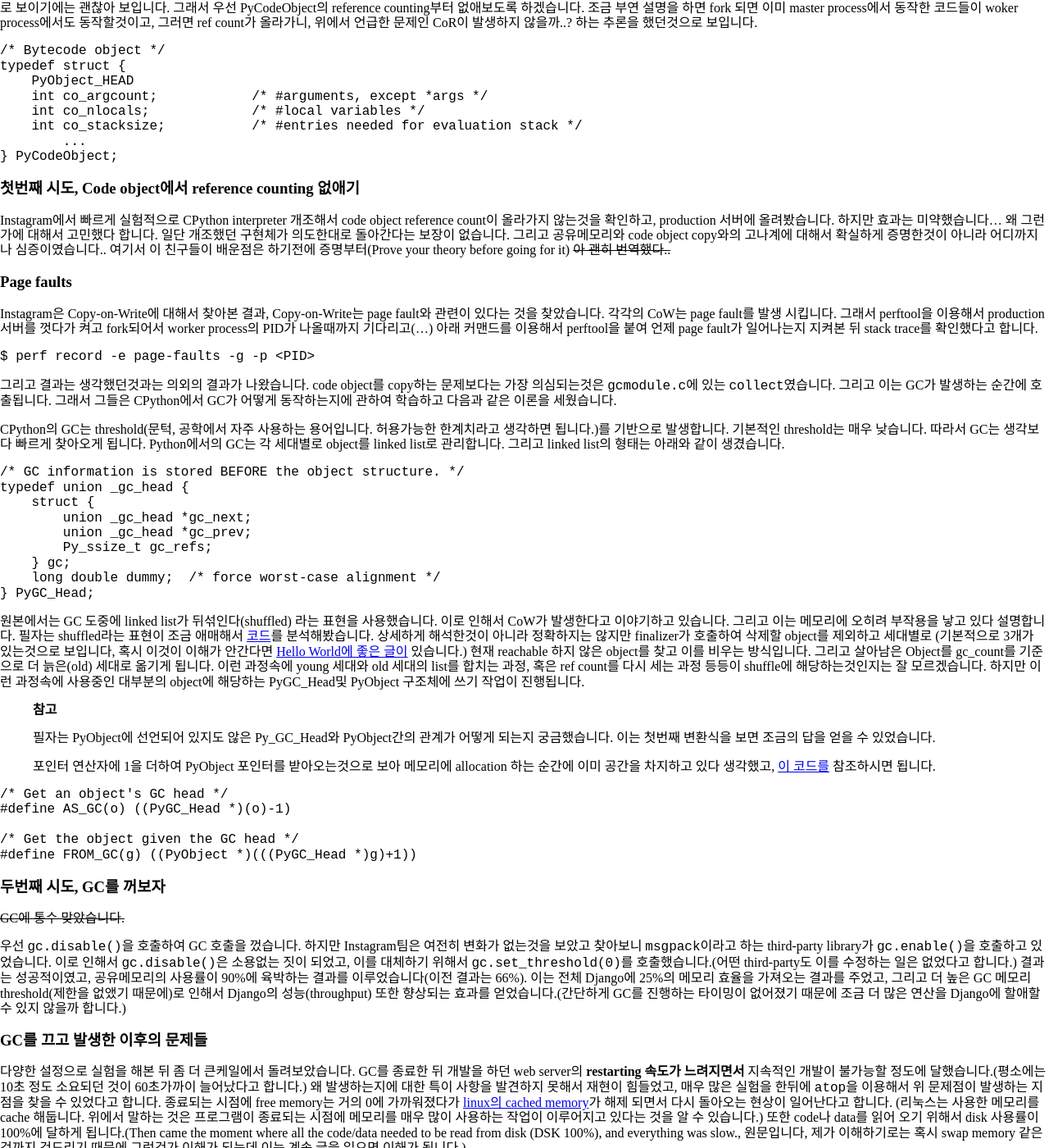
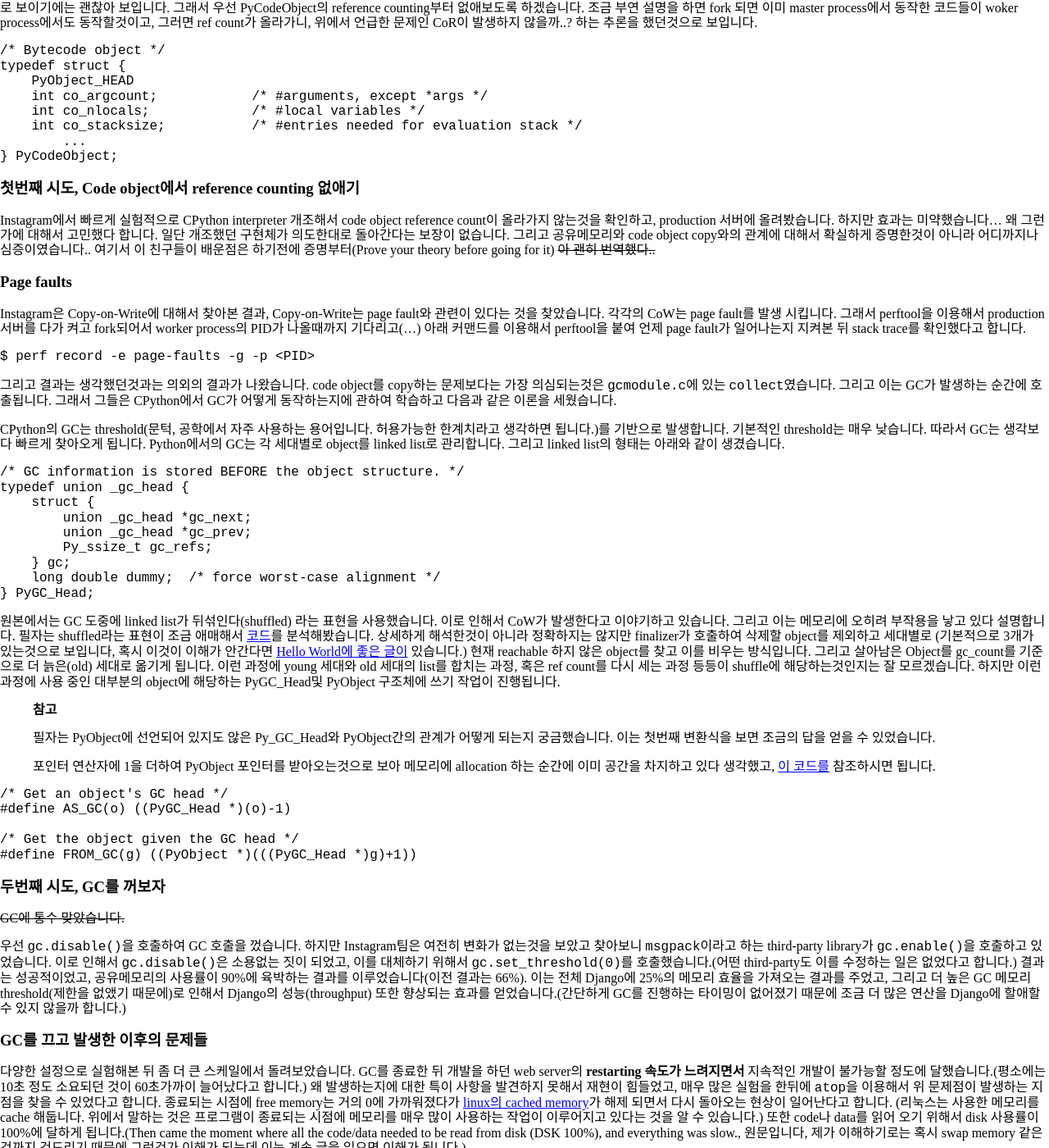
Before and after one commit to Luavis/luavis.github.io, a Jekyll site: the page built from _posts/python/2017-03-21-dismissing-python-garbage-collection-at-instagram.md, in a window 1280 px wide and 1400 px high, scrolled down 1037 px. Shown: the whole window at 82% size. Built offline with Jekyll 4.4.1, drawn with Linux system fonts in a browser that asks for light colours; nearby versions of some CDN libraries; library files that are not in the unit come from our copies; comment, search, counter and statistics services are not loaded; some of the changed text lies outside the part shown.

Commit message:
Edit spelling in instagram gc post

````diff
--- a/_posts/python/2017-03-21-dismissing-python-garbage-collection-at-instagram.md
+++ b/_posts/python/2017-03-21-dismissing-python-garbage-collection-at-instagram.md
@@ -52,11 +52,11 @@ typedef struct {
 
 ### 첫번째 시도, Code object에서 reference counting 없애기
 
-Instagram에서 빠르게 실험적으로 CPython interpreter 개조해서 code object reference count이 올라가지 않는것을 확인하고, production 서버에 올려봤습니다. 하지만 효과는 미약했습니다... 왜 그런가에 대해서 고민했다 합니다. 일단 개조했던 구현체가 의도한대로 돌아간다는 보장이 없습니다. 그리고 공유메모리와 code object copy와의 고나계에 대해서 확실하게 증명한것이 아니라 어디까지나 심증이였습니다.. 여기서 이 친구들이 배운점은 하기전에 증명부터(Prove your theory before going for it) <strike>아 괜히 번역했다..</strike>
+Instagram에서 빠르게 실험적으로 CPython interpreter 개조해서 code object reference count이 올라가지 않는것을 확인하고, production 서버에 올려봤습니다. 하지만 효과는 미약했습니다... 왜 그런가에 대해서 고민했다 합니다. 일단 개조했던 구현체가 의도한대로 돌아간다는 보장이 없습니다. 그리고 공유메모리와 code object copy와의 관계에 대해서 확실하게 증명한것이 아니라 어디까지나 심증이였습니다.. 여기서 이 친구들이 배운점은 하기전에 증명부터(Prove your theory before going for it) <strike>아 괜히 번역했다..</strike>
 
 ### Page faults
 
-Instagram은 Copy-on-Write에 대해서 찾아본 결과, Copy-on-Write는 page fault와 관련이 있다는 것을 찾았습니다. 각각의 CoW는 page fault를 발생 시킵니다. 그래서 perftool을 이용해서 production 서버를 껏다가 켜고 fork되어서 worker process의 PID가 나올때까지 기다리고(...) 아래 커맨드를 이용해서 perftool을 붙여 언제  page fault가 일어나는지 지켜본 뒤 stack trace를 확인했다고 합니다.
+Instagram은 Copy-on-Write에 대해서 찾아본 결과, Copy-on-Write는 page fault와 관련이 있다는 것을 찾았습니다. 각각의 CoW는 page fault를 발생 시킵니다. 그래서 perftool을 이용해서 production 서버를 다가 켜고 fork되어서 worker process의 PID가 나올때까지 기다리고(...) 아래 커맨드를 이용해서 perftool을 붙여 언제  page fault가 일어나는지 지켜본 뒤 stack trace를 확인했다고 합니다.
 
 ```sh
 $ perf record -e page-faults -g -p <PID>
@@ -77,7 +77,7 @@ typedef union _gc_head {
     long double dummy;  /* force worst-case alignment */
 } PyGC_Head;
 ```
-원본에서는 GC 도중에 linked list가 뒤섞인다(shuffled) 라는 표현을 사용했습니다. 이로 인해서 CoW가 발생한다고 이야기하고 있습니다. 그리고 이는 메모리에 오히려 부작용을 낳고 있다 설명합니다. 필자는 shuffled라는 표현이 조금 애매해서 [코드](https://github.com/python-git/python/blob/master/Modules/gcmodule.c#L815)를 분석해봤습니다. 상세하게 해석한것이 아니라 정확하지는 않지만 finalizer가 호출하여 삭제할 object를 제외하고 세대별로 (기본적으로 3개가 있는것으로 보입니다, 혹시 이것이 이해가 안간다면 [Hello World에 좋은 글이](http://d2.naver.com/helloworld/1329) 있습니다.) 현재 reachable 하지 않은 object를 찾고 이를 비우는 방식입니다. 그리고 살아남은 Object를 gc_count를 기준으로 더 늙은(old) 세대로 옮기게 됩니다. 이런 과정속에 young 세대와 old 세대의 list를 합치는 과정, 혹은 ref count를 다시 세는 과정 등등이 shuffle에 해당하는것인지는 잘 모르겠습니다. 하지만 이런 과정속에 사용중인 대부분의 object에 해당하는 PyGC_Head및 PyObject 구조체에 쓰기 작업이 진행됩니다.
+원본에서는 GC 도중에 linked list가 뒤섞인다(shuffled) 라는 표현을 사용했습니다. 이로 인해서 CoW가 발생한다고 이야기하고 있습니다. 그리고 이는 메모리에 오히려 부작용을 낳고 있다 설명합니다. 필자는 shuffled라는 표현이 조금 애매해서 [코드](https://github.com/python-git/python/blob/master/Modules/gcmodule.c#L815)를 분석해봤습니다. 상세하게 해석한것이 아니라 정확하지는 않지만 finalizer가 호출하여 삭제할 object를 제외하고 세대별로 (기본적으로 3개가 있는것으로 보입니다, 혹시 이것이 이해가 안간다면 [Hello World에 좋은 글이](http://d2.naver.com/helloworld/1329) 있습니다.) 현재 reachable 하지 않은 object를 찾고 이를 비우는 방식입니다. 그리고 살아남은 Object를 gc_count를 기준으로 더 늙은(old) 세대로 옮기게 됩니다. 이런 과정에 young 세대와 old 세대의 list를 합치는 과정, 혹은 ref count를 다시 세는 과정 등등이 shuffle에 해당하는것인지는 잘 모르겠습니다. 하지만 이런 과정에 사용 중인 대부분의 object에 해당하는 PyGC_Head및 PyObject 구조체에 쓰기 작업이 진행됩니다.
 
 > **참고**
 >
@@ -96,11 +96,11 @@ typedef union _gc_head {
 ### 두번째 시도, GC를 꺼보자
 <strike>GC에 통수 맞았습니다.</strike>
 
-우선 `gc.disable()`을 호출하여 GC 호출을 껐습니다. 하지만 Instagram팀은 여전히 변화가 없는것을 보았고 찾아보니 `msgpack`이라고 하는 third-party library가  `gc.enable()`을 호출하고 있었습니다. 이로 인해서 `gc.disable()`은 소용없는 짓이 되었고, 이를 대체하기 위해서 `gc.set_threshold(0)`를 호출했습니다.(어떤 third-party도 이를 수정하는 일은 없었다고 합니다.) 결과는 성공적이였고, 공유메모리의 사용률이 90%에 육박하는 결과를 이루었습니다(이전 결과는 66%). 이는 전체 Django에 25%의 메모리 효율을 가져오는 결과를 주었고, 그리고 더 높은 GC 메모리 threshold(제한을 없앴기 때문에)로 인해서 Django의 성능(throughput) 또한 향상되는 효과를 얻었습니다.(간단하게 GC를 진행하는 타이밍이 없어졌기 때문에 조금 더 많은 연산을 Django에 할애할 수 있지 않을까 합니다.)
+우선 `gc.disable()`을 호출하여 GC 호출을 껐습니다. 하지만 Instagram팀은 여전히 변화가 없는것을 보았고 찾아보니 `msgpack`이라고 하는 third-party library가  `gc.enable()`을 호출하고 있었습니다. 이로 인해서 `gc.disable()`은 소용없는 짓이 되었고, 이를 대체하기 위해서 `gc.set_threshold(0)`를 호출했습니다.(어떤 third-party도 이를 수정하는 일은 없었다고 합니다.) 결과는 성공적이었고, 공유메모리의 사용률이 90%에 육박하는 결과를 이루었습니다(이전 결과는 66%). 이는 전체 Django에 25%의 메모리 효율을 가져오는 결과를 주었고, 그리고 더 높은 GC 메모리 threshold(제한을 없앴기 때문에)로 인해서 Django의 성능(throughput) 또한 향상되는 효과를 얻었습니다.(간단하게 GC를 진행하는 타이밍이 없어졌기 때문에 조금 더 많은 연산을 Django에 할애할 수 있지 않을까 합니다.)
 
 ### GC를 끄고 발생한 이후의 문제들
 
-다양한 설정으로 실험을 해본 뒤 좀 더 큰케일에서 돌려보았습니다. GC를 종료한 뒤 개발을 하던 web server의 **restarting 속도가 느려지면서** 지속적인 개발이 불가능할 정도에 달했습니다.(평소에는 10초 정도 소요되던 것이 60초가까이 늘어났다고 합니다.) 왜 발생하는지에 대한 특이 사항을 발견하지 못해서 재현이 힘들었고, 매우 많은 실험을 한뒤에 `atop`을 이용해서 위 문제점이 발생하는 지점을 찾을 수 있었다고 합니다. 종료되는 시점에 free memory는 거의 0에 가까워졌다가 [linux의 cached memory](http://tumblr.lunatine.net/post/28546340998/faq-linux-%EB%A9%94%EB%AA%A8%EB%A6%AC-%ED%9A%A8%EC%9C%A8%EC%9D%84-%EC%9C%84%ED%95%9C-vfscachepressure)가 해제 되면서 다시 돌아오는 현상이 일어난다고 합니다. (리눅스는 사용한 메모리를 cache 해둡니다. 위에서 말하는 것은 프로그램이 종료되는 시점에 메모리를 매우 많이 사용하는 작업이 이루어지고 있다는 것을 알 수 있습니다.) 또한 code나 data를 읽어 오기 위해서 disk 사용률이 100%에 달하게 됩니다.(Then came the moment where all the code/data needed to be read from disk (DSK 100%), and everything was slow., 원문입니다, 제가 이해하기로는 혹시 swap memory 같은것까지 건드리기 때문에 그런건가 이해가 되는데 이는 계속 글을 읽으면 이해가 됩니다.)
+다양한 설정으로 실험해본 뒤 좀 더 큰 스케일에서 돌려보았습니다. GC를 종료한 뒤 개발을 하던 web server의 **restarting 속도가 느려지면서** 지속적인 개발이 불가능할 정도에 달했습니다.(평소에는 10초 정도 소요되던 것이 60초가까이 늘어났다고 합니다.) 왜 발생하는지에 대한 특이 사항을 발견하지 못해서 재현이 힘들었고, 매우 많은 실험을 한뒤에 `atop`을 이용해서 위 문제점이 발생하는 지점을 찾을 수 있었다고 합니다. 종료되는 시점에 free memory는 거의 0에 가까워졌다가 [linux의 cached memory](http://tumblr.lunatine.net/post/28546340998/faq-linux-%EB%A9%94%EB%AA%A8%EB%A6%AC-%ED%9A%A8%EC%9C%A8%EC%9D%84-%EC%9C%84%ED%95%9C-vfscachepressure)가 해제 되면서 다시 돌아오는 현상이 일어난다고 합니다. (리눅스는 사용한 메모리를 cache 해둡니다. 위에서 말하는 것은 프로그램이 종료되는 시점에 메모리를 매우 많이 사용하는 작업이 이루어지고 있다는 것을 알 수 있습니다.) 또한 code나 data를 읽어 오기 위해서 disk 사용률이 100%에 달하게 됩니다.(Then came the moment where all the code/data needed to be read from disk (DSK 100%), and everything was slow., 원문입니다, 제가 이해하기로는 혹시 swap memory 같은것까지 건드리기 때문에 그런건가 이해가 되는데 이는 계속 글을 읽으면 이해가 됩니다.)
 
 Instagram팀에서 이런 현상이 일어나는 가장 큰 이유로 본 것이 Python interpreter이 종료시점에 마지막으로 GC작업을 진행하기 때문입니다. 이점을 해결하기 위해서 [uWSGI의 python plugin Py_Finalize](https://github.com/unbit/uwsgi/blob/38c6e62930171b7e28784cce0f88fadbd3474b06/plugins/python/python_plugin.c#L415)를 주석처리하였고 효과가 있었다고 합니다.
 
````
Also changed, not shown: other parts of _posts/python/2017-03-21-dismissing-python-garbage-collection-at-instagram.md (+1 -1 lines).
